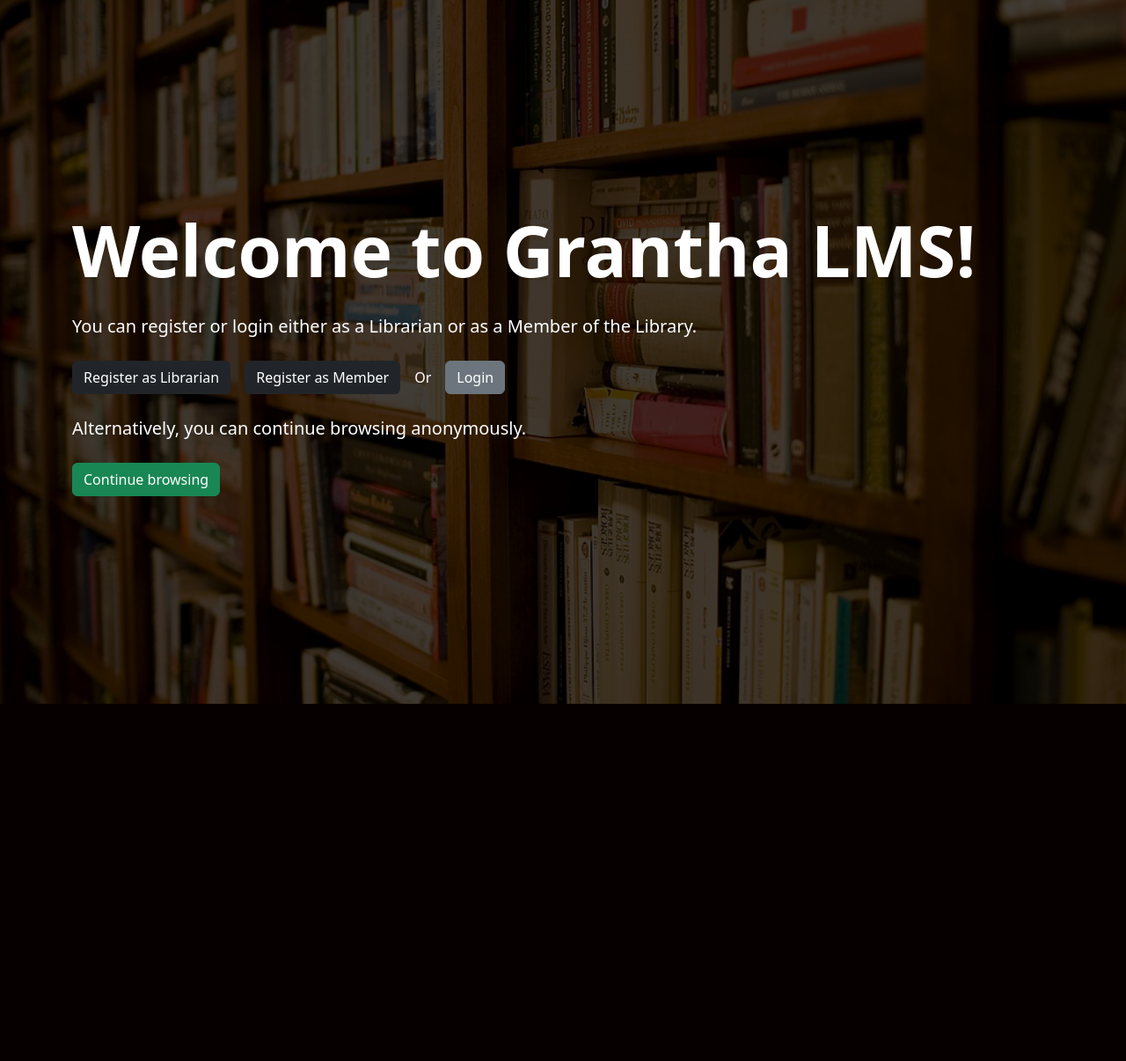
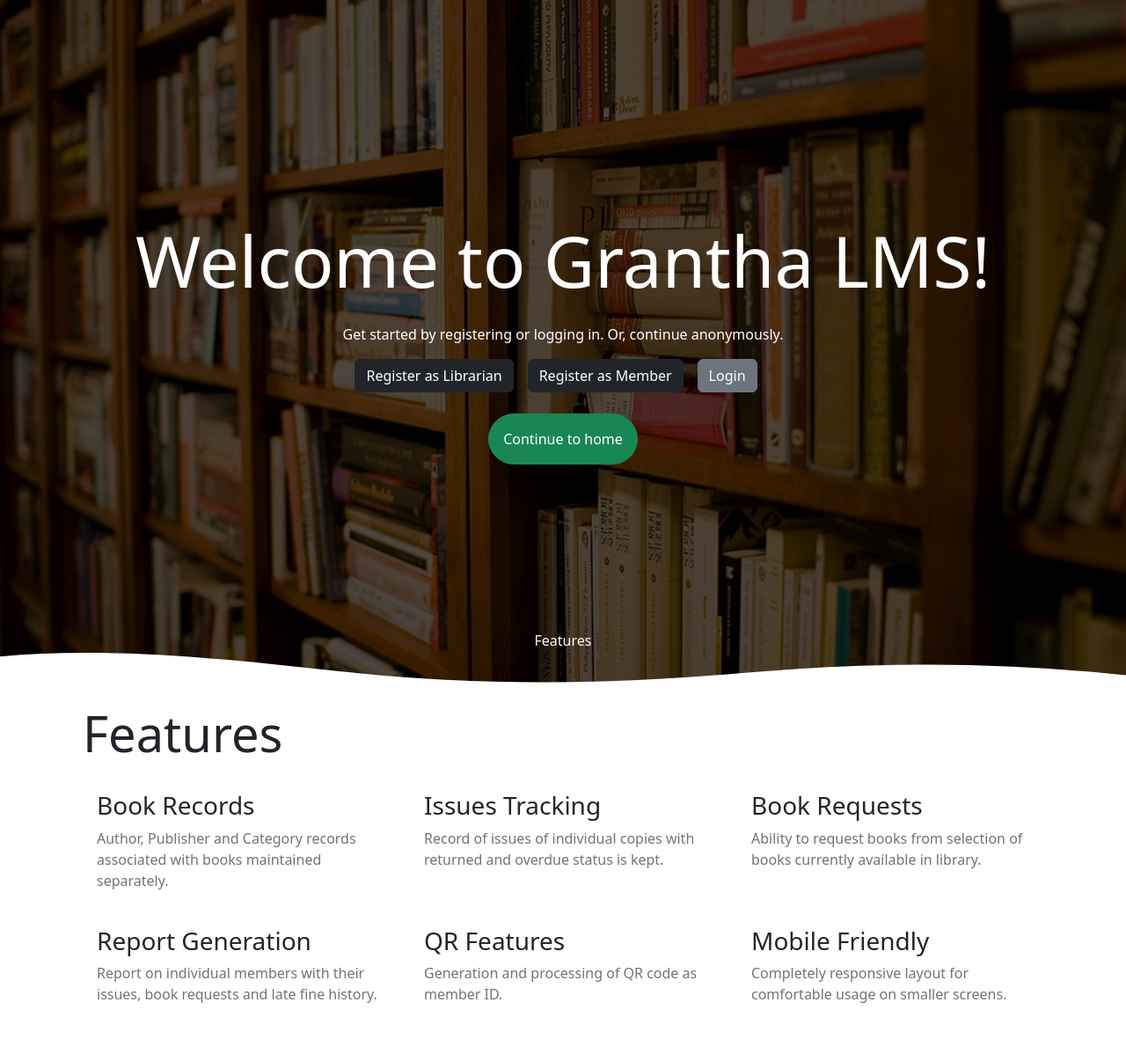
Before and after one commit to padamupreti/grantha-lms, a Django app: page / in a window 1280 px wide. Shown: the whole page at 88% size. Before the commit the page ends 800 px from the top, so only its background shows below. Run offline with Django 4.2, Linux system fonts and the light colour scheme; some libraries are stand-ins or nearby versions.

Commit message:
Added features section to welcome page

```diff
--- a/authentication/templates/authentication/login_or_register.html
+++ b/authentication/templates/authentication/login_or_register.html
@@ -10,17 +10,27 @@
             rel="stylesheet"
             href="{% static 'bootstrap-5.3.0-dist/css/bootstrap.min.css' %}"
         />
+        <link
+            rel="stylesheet"
+            href="{% static 'fontawesomefree/css/fontawesome.css' %}"
+        />
+        <link
+            rel="stylesheet"
+            href="{% static 'fontawesomefree/css/solid.css' %}"
+        />
         <link rel="stylesheet" href="{% static 'custom/css/landing.css' %}" />
     </head>
     <body>
-        <div class="overlay text-white">
+        <!-- Hero Section -->
+        <section id="hero">
             <div
-                class="container d-flex flex-column justify-content-center vh-100"
+                class="container d-flex flex-column justify-content-center align-items-center text-center text-white"
+                id="hero-content"
             >
-                <h1 class="mb-4 display-1 fw-bold">Welcome to Grantha LMS!</h1>
-                <p class="mb-4 fs-5">
-                    You can register or login either as a Librarian or as a
-                    Member of the Library.
+                <h1 class="mb-4 display-1">Welcome to Grantha LMS!</h1>
+                <p>
+                    Get started by registering or logging in. Or, continue
+                    anonymously.
                 </p>
                 <div
                     class="d-flex flex-column align-items-md-baseline flex-md-row"
@@ -37,7 +47,6 @@
                         class="btn btn-dark mb-3 my-md-0 me-md-3"
                         >Register as Member</a
                     >
-                    <span class="text-center mb-3 my-md-0 me-md-3">Or</span>
                     <a
                         href="{% url 'authentication:login' %}"
                         role="button"
@@ -45,18 +54,114 @@
                         >Login</a
                     >
                 </div>
-                <p class="my-4 fs-5">
-                    Alternatively, you can continue browsing anonymously.
-                </p>
-                <div class="d-flex flex-column flex-md-row">
-                    <a
-                        href="{% url 'dashboard:home' %}"
-                        role="button"
-                        class="btn btn-success my-md-0 me-md-3"
-                        >Continue browsing</a
-                    >
+                <a
+                    href="{% url 'dashboard:home' %}"
+                    role="button"
+                    class="btn btn-success rounded-pill p-3 mt-4"
+                    >Continue to home <i class="fa fa-arrow-right"></i
+                ></a>
+                <a
+                    href="#features"
+                    class="link-light link-underline-opacity-0 position-absolute bottom-0 start-50 translate-middle my-4"
+                    id="features-link"
+                >
+                    <div class="d-flex flex-column align-items-center">
+                        <p class="mb-0">Features</p>
+                        <span><i class="fa fa-angles-down"></i></span>
+                    </div>
+                </a>
+            </div>
+            <div class="curve-bottom">
+                <svg
+                    data-name="Layer 1"
+                    xmlns="http://www.w3.org/2000/svg"
+                    viewBox="0 0 1200 120"
+                    preserveAspectRatio="none"
+                >
+                    <path
+                        d="M321.39,56.44c58-10.79,114.16-30.13,172-41.86,82.39-16.72,168.19-17.73,250.45-.39C823.78,31,906.67,72,985.66,92.83c70.05,18.48,146.53,26.09,214.34,3V0H0V27.35A600.21,600.21,0,0,0,321.39,56.44Z"
+                        class="shape-fill"
+                    ></path>
+                </svg>
+            </div>
+        </section>
+
+        <!-- Features Section -->
+        <section class="container p-4" id="features">
+            <h1 class="display-4">Features</h1>
+            <div class="row row-cols-1 row-cols-md-2 row-cols-lg-3 g-4 py-4">
+                <div class="col d-flex">
+                    <h3 class="me-3">
+                        <i class="fa fa-book-open"></i>
+                    </h3>
+                    <div>
+                        <h3>Book Records</h3>
+                        <p class="text-secondary">
+                            Author, Publisher and Category records associated
+                            with books maintained separately.
+                        </p>
+                    </div>
+                </div>
+                <div class="col d-flex">
+                    <h3 class="me-3">
+                        <i class="fa fa-arrows-left-right"></i>
+                    </h3>
+                    <div>
+                        <h3>Issues Tracking</h3>
+                        <p class="text-secondary">
+                            Record of issues of individual copies with returned
+                            and overdue status is kept.
+                        </p>
+                    </div>
+                </div>
+                <div class="col d-flex">
+                    <h3 class="me-3">
+                        <i class="fa fa-hand"></i>
+                    </h3>
+                    <div>
+                        <h3>Book Requests</h3>
+                        <p class="text-secondary">
+                            Ability to request books from selection of books
+                            currently available in library.
+                        </p>
+                    </div>
+                </div>
+                <div class="col d-flex">
+                    <h3 class="me-3">
+                        <i class="fa fa-file-pdf"></i>
+                    </h3>
+                    <div>
+                        <h3>Report Generation</h3>
+                        <p class="text-secondary">
+                            Report on individual members with their issues, book
+                            requests and late fine history.
+                        </p>
+                    </div>
+                </div>
+                <div class="col d-flex">
+                    <h3 class="me-3">
+                        <i class="fa fa-qrcode"></i>
+                    </h3>
+                    <div>
+                        <h3>QR Features</h3>
+                        <p class="text-secondary">
+                            Generation and processing of QR code as member ID.
+                        </p>
+                    </div>
+                </div>
+                <div class="col d-flex">
+                    <h3 class="me-3">
+                        <i class="fa fa-mobile"></i>
+                    </h3>
+                    <div>
+                        <h3>Mobile Friendly</h3>
+                        <p class="text-secondary">
+                            Completely responsive layout for comfortable usage
+                            on smaller screens.
+                        </p>
+                    </div>
                 </div>
             </div>
-        </div>
+        </section>
     </body>
 </html>
--- a/static/custom/css/landing.css
+++ b/static/custom/css/landing.css
@@ -1,8 +1,49 @@
-body {
+#hero {
     background: url('/static/custom/images/bookshelf.jpg') no-repeat
         center/cover;
+    position: relative;
+    z-index: 1;
 }
 
-.overlay {
-    background: rgba(0, 0, 0, 0.75);
+#hero::after {
+    content: '';
+    position: absolute;
+    z-index: -1;
+    top: 0;
+    left: 0;
+    height: 100%;
+    width: 100%;
+    background: rgba(0, 0, 0, 0.7);
 }
+
+#hero-content {
+    position: relative;
+    height: calc(100vh - 1.5rem);
+}
+
+@media screen and (max-width: 380px) {
+    #features-link {
+        display: none;
+    }
+}
+
+.curve-bottom {
+    position: absolute;
+    bottom: 0;
+    left: 0;
+    width: 100%;
+    overflow: hidden;
+    line-height: 0;
+    transform: rotate(180deg);
+}
+
+.curve-bottom svg {
+    position: relative;
+    display: block;
+    width: calc(100% + 1.3px);
+    height: 37px;
+}
+
+.curve-bottom .shape-fill {
+    fill: #ffffff;
+}
```
